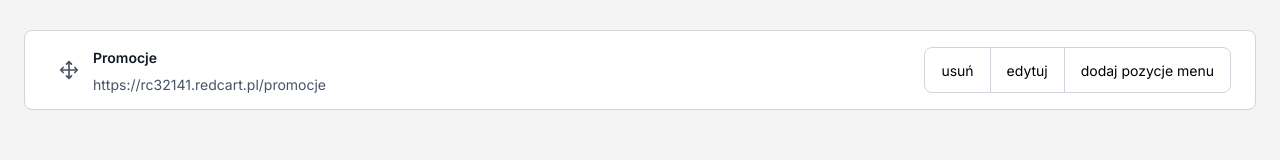
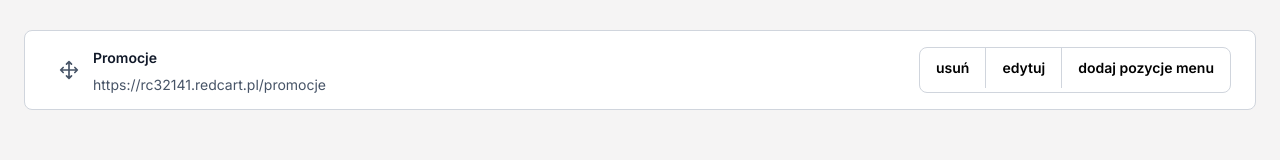
Before and after one commit to Kosciukiewicz-Adam/recruitment_task, a Next.js app: page / in a window 1280 px wide. Shown: the top 160 px of the page. Built offline with nearby package versions, Linux system fonts and the light colour scheme.

Commit message:
fix: replace buttons with reusable component

```diff
--- /dev/null
+++ b/src/components/Button.tsx
@@ -0,0 +1,24 @@
+interface Props {
+    handleClick: () => void;
+    additionalStyles?: string;
+    roundBorder?: boolean;
+    text: string;
+}
+
+const Button: React.FC<Props> = ({ handleClick, text, roundBorder, additionalStyles }): JSX.Element => {
+
+    let styles = "h-[40px] border-[#D0D5DD] text-[14px] grid place-content-center px-[16px] cursor-pointer hover:text-[#6941C6] whitespace-nowrap leading-[20px] font-semibold ";
+    styles += additionalStyles || "";
+
+    if (roundBorder) {
+        styles += "border-[1px] rounded-bl-[--radius-md]"
+    }
+
+    return (
+        <div onClick={() => handleClick} className={styles}>
+            {text}
+        </div>
+    )
+}
+
+export default Button;
--- a/src/components/NavLinkLabel/CreateOrEditLabel.tsx
+++ b/src/components/NavLinkLabel/CreateOrEditLabel.tsx
@@ -1,6 +1,7 @@
 import { navLink } from "@/app/page"
 import { LabelActions, type Inputs } from "./index"
 import { UseFormRegister, SubmitHandler, UseFormHandleSubmit } from "react-hook-form"
+import Button from "../Button";
 
 type Props = Omit<navLink, 'state'> & {
     handleSubmit: UseFormHandleSubmit<Inputs, undefined>;
@@ -45,10 +46,7 @@ const CreateOrEditLabel: React.FC<Props> = ({
             </div>
 
             <div className="w-[100%] flex flex-row mt-[12px] gap-[8px] text-[14px]">
-                <div
-                    className="rounded-[--radius-md] border-[1px] text-[#344054] w-[75px] h-[40px] grid place-content-center"
-                    onClick={() => handleDelete(id)}
-                >Anuluj</div>
+                <Button text="" handleClick={() => handleDelete(id)} roundBorder={true} />
                 <input
                     className="rounded-[--radius-md] border-[1px] text-[#6941C6] w-[75px] h-[40px] grid place-content-center"
                     type="submit"
--- a/src/components/NavLinkLabel/DisplayLabel.tsx
+++ b/src/components/NavLinkLabel/DisplayLabel.tsx
@@ -1,6 +1,7 @@
 import { navLink } from "@/app/page";
 import Image from "next/image";
 import { LabelActions } from ".";
+import Button from "../Button";
 
 type Props = Omit<navLink, 'state'> & LabelActions
 
@@ -13,20 +14,10 @@ const DisplayLabel: React.FC<Props> = ({ label, url, id, handleDelete, handleEdi
                     <div className="text-[#101828] font-semibold">{label}</div>
                     <div className="text-[#475467]">{url}</div>
                 </div>
-                <div className="flex flex-row rounded-[--radius-md] border-[#D0D5DD] border-[1px]">
-                    <div
-                        onClick={() => handleDelete(id)}
-                        className="grid place-content-center py-[10px] px-[16px] cursor-pointer hover:text-[#6941C6]"
-                    >usuń</div>
-                    <div
-                        onClick={() => handleEdit?.(id)}
-                        className="grid place-content-center py-[10px] px-[16px] border-[#D0D5DD]
-                        border-l-[1px] border-r-[1px] cursor-pointer hover:text-[#6941C6]"
-                    >edytuj</div>
-                    <div
-                        className="grid place-content-center py-[10px] px-[16px] whitespace-nowrap
-                        cursor-pointer hover:text-[#6941C6]"
-                    >dodaj pozycje menu</div>
+                <div className="flex flex-row rounded-[--radius-md] border-[#D0D5DD] border-[1px] overflow-hidden">
+                    <Button text="usuń" handleClick={() => handleDelete(id)} />
+                    <Button text="edytuj" handleClick={() => handleEdit?.(id)} additionalStyles="border-x-[1px]" />
+                    <Button text="dodaj pozycje menu" handleClick={() => { }} />
                 </div>
             </div>
         </div>
```
